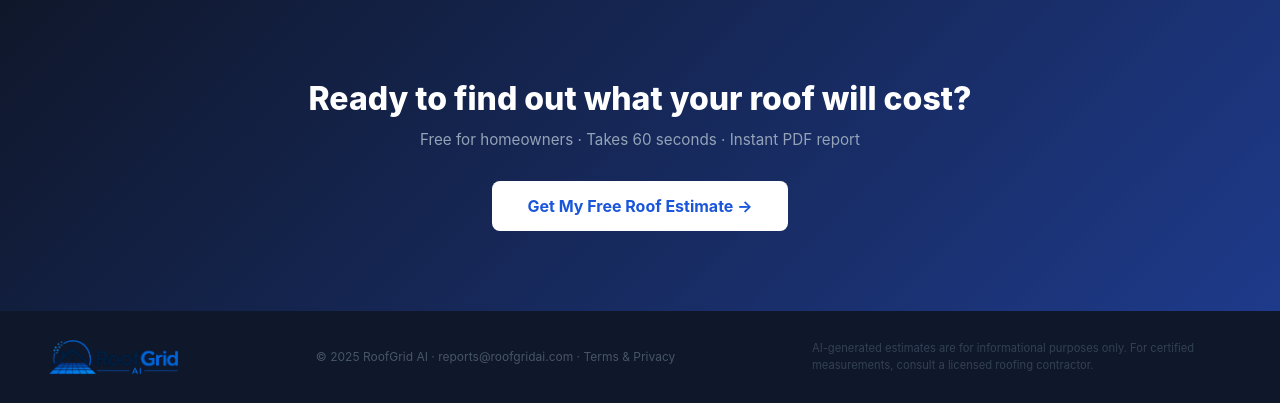
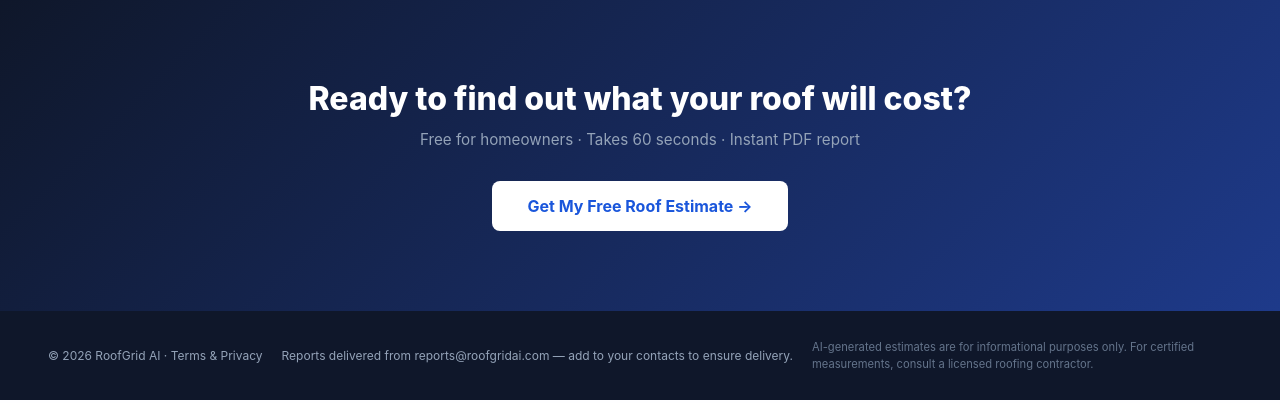
Before and after one commit to thebizkeeper/roof-demo, a Flask app: page / in a window 1280 px wide. Shown: the part 2615-3018 px from the top of the page. Run offline with Flask 3, Linux system fonts and the light colour scheme; parts of the project's set-up code (start-up, migrations or seed data) failed here and were passed over.

Commit message:
Footer: 2026, white text, remove logo, add report delivery notice
Co-Authored-By: Claude Sonnet 4.6 <noreply@anthropic.com>

```diff
--- a/templates/landing.html
+++ b/templates/landing.html
@@ -90,11 +90,10 @@
 
     /* ── FOOTER ── */
     footer{background:#0f172a;padding:28px 48px;display:flex;justify-content:space-between;align-items:center;flex-wrap:wrap;gap:12px}
-    footer img{height:36px}
-    footer p{font-size:.75rem;color:#475569}
-    footer a{color:#475569;text-decoration:none}
-    footer a:hover{color:#94a3b8}
-    .footer-disclaimer{font-size:.7rem;color:#334155;max-width:420px;line-height:1.5}
+    footer p{font-size:.75rem;color:#94a3b8}
+    footer a{color:#94a3b8;text-decoration:none}
+    footer a:hover{color:#fff}
+    .footer-disclaimer{font-size:.7rem;color:#64748b;max-width:420px;line-height:1.5}
 
     /* ── RESPONSIVE ── */
     @media(max-width:900px){
@@ -261,8 +260,8 @@
 
 <!-- FOOTER -->
 <footer style="position:relative;z-index:1">
-  <img src="/static/roofgrid-logo.png" alt="RoofGrid AI"/>
-  <p>© 2025 RoofGrid AI · <a href="mailto:reports@roofgridai.com">reports@roofgridai.com</a> · <a href="/terms">Terms &amp; Privacy</a></p>
+  <p>© 2026 RoofGrid AI · <a href="/terms">Terms &amp; Privacy</a></p>
+  <p>Reports delivered from <a href="mailto:reports@roofgridai.com">reports@roofgridai.com</a> — add to your contacts to ensure delivery.</p>
   <p class="footer-disclaimer">AI-generated estimates are for informational purposes only. For certified measurements, consult a licensed roofing contractor.</p>
 </footer>
 </div><!-- end page-wrap -->
```
